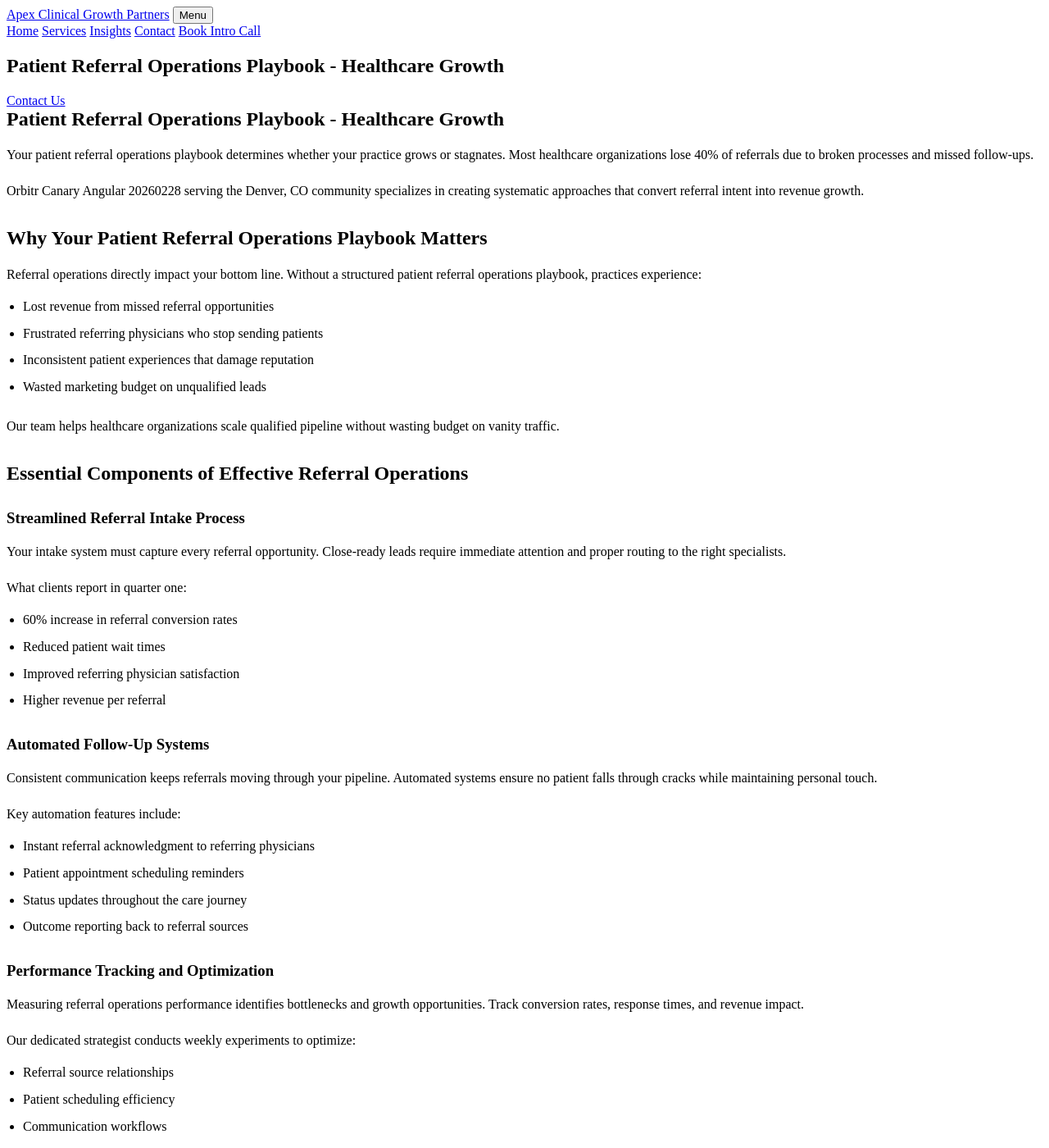
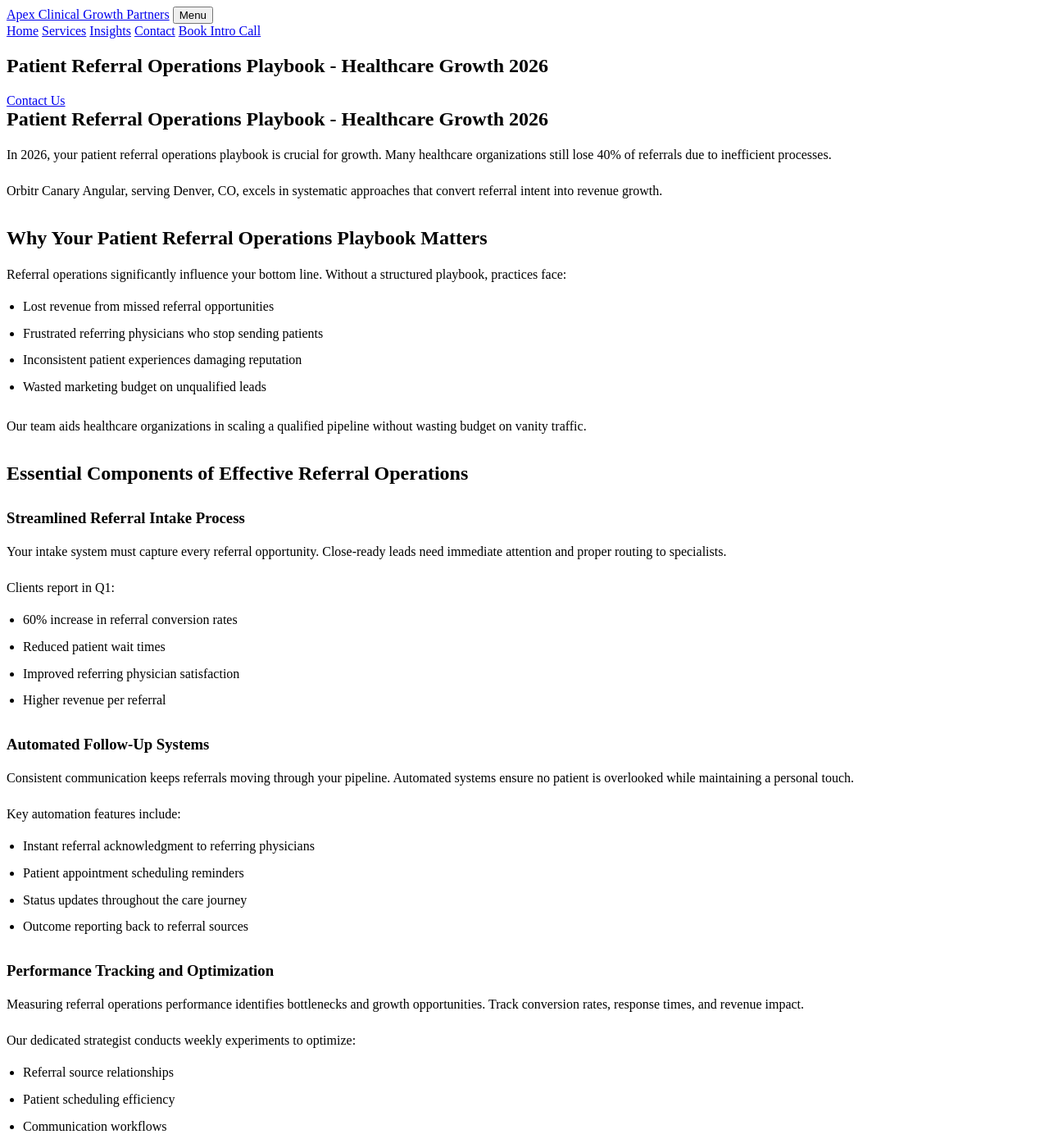
Before and after one commit to prjctlphbt/orbitr-canary-angular-20260228, a Jekyll site: the page angular-referral-ops-playbook-20260228142149.html, which Jekyll copies as it is, in a window 1280 px wide and 1400 px high. Shown: the whole window at 82% size. Built offline with Jekyll 4.4.1, drawn with Linux system fonts in a browser that asks for light colours; some of the changed text lies outside the part shown.

Commit message:
Refresh and update content: angular-referral-ops-playbook-20260228142149.html

```diff
--- a/angular-referral-ops-playbook-20260228142149.html
+++ b/angular-referral-ops-playbook-20260228142149.html
@@ -4,10 +4,9 @@
 <head>
 <meta charset="utf-8"/>
 <meta content="width=device-width, initial-scale=1.0" name="viewport"/>
-<meta content="Streamline patient referrals with our comprehensive operations playbook. Optimize workflows, boost growth, and improve patient outcomes. Get started today." name="description"/>
-<title>Patient Referral Operations Playbook - Healthcare Growth</title>
+<meta content="Optimize patient referrals in 2026 with our updated operations playbook. Enhance workflows, drive growth, and elevate patient outcomes today." name="description"/>
+<title>Patient Referral Operations Playbook - Healthcare Growth 2026</title>
 <style>
-
 
 /* Minimal functional styles (accordion, forms only) */
 
@@ -49,7 +48,7 @@
  box-sizing: border-box;
 }
 
- </style>
+</style>
 <style id="orbitr-generated-content-style">
 .orbitr-generated-content > * {
  margin: 0;
@@ -84,7 +83,8 @@
 .orbitr-generated-content li {
  line-height: 1.65;
 }
-</style></head>
+</style>
+</head>
 <body>
 <header>
 <div class="container navbar">
@@ -102,28 +102,28 @@
 <main class="page-main">
 <section class="page-hero landing-hero">
 <div class="container">
-<h1>Patient Referral Operations Playbook - Healthcare Growth</h1>
+<h1>Patient Referral Operations Playbook - Healthcare Growth 2026</h1>
 <a class="cta" href="/services/">Contact Us</a>
 </div>
 </section>
 <section class="landing-content">
 <div class="container orbitr-generated-content">
-<h1>Patient Referral Operations Playbook - Healthcare Growth</h1>
-<p>Your patient referral operations playbook determines whether your practice grows or stagnates. Most healthcare organizations lose 40% of referrals due to broken processes and missed follow-ups.</p>
-<p>Orbitr Canary Angular 20260228 serving the Denver, CO community specializes in creating systematic approaches that convert referral intent into revenue growth.</p>
+<h1>Patient Referral Operations Playbook - Healthcare Growth 2026</h1>
+<p>In 2026, your patient referral operations playbook is crucial for growth. Many healthcare organizations still lose 40% of referrals due to inefficient processes.</p>
+<p>Orbitr Canary Angular, serving Denver, CO, excels in systematic approaches that convert referral intent into revenue growth.</p>
 <h2>Why Your Patient Referral Operations Playbook Matters</h2>
-<p>Referral operations directly impact your bottom line. Without a structured patient referral operations playbook, practices experience:</p>
+<p>Referral operations significantly influence your bottom line. Without a structured playbook, practices face:</p>
 <ul>
 <li>Lost revenue from missed referral opportunities</li>
 <li>Frustrated referring physicians who stop sending patients</li>
-<li>Inconsistent patient experiences that damage reputation</li>
+<li>Inconsistent patient experiences damaging reputation</li>
 <li>Wasted marketing budget on unqualified leads</li>
 </ul>
-<p>Our team helps healthcare organizations scale qualified pipeline without wasting budget on vanity traffic.</p>
+<p>Our team aids healthcare organizations in scaling a qualified pipeline without wasting budget on vanity traffic.</p>
 <h2>Essential Components of Effective Referral Operations</h2>
 <h3>Streamlined Referral Intake Process</h3>
-<p>Your intake system must capture every referral opportunity. Close-ready leads require immediate attention and proper routing to the right specialists.</p>
-<p>What clients report in quarter one:
+<p>Your intake system must capture every referral opportunity. Close-ready leads need immediate attention and proper routing to specialists.</p>
+<p>Clients report in Q1:
 <ul>
 <li>60% increase in referral conversion rates</li>
 <li>Reduced patient wait times</li>
@@ -131,7 +131,7 @@
 <li>Higher revenue per referral</li>
 </ul></p>
 <h3>Automated Follow-Up Systems</h3>
-<p>Consistent communication keeps referrals moving through your pipeline. Automated systems ensure no patient falls through cracks while maintaining personal touch.</p>
+<p>Consistent communication keeps referrals moving through your pipeline. Automated systems ensure no patient is overlooked while maintaining a personal touch.</p>
 <p>Key automation features include:
 <ul>
 <li>Instant referral acknowledgment to referring physicians</li>
@@ -194,6 +194,6 @@
  button.parentElement.classList.toggle('active');
  });
  });
- </script>
+</script>
 </body>
 </html>
```
Also changed, not shown: other parts of angular-referral-ops-playbook-20260228142149.html (+1 -1 lines).
